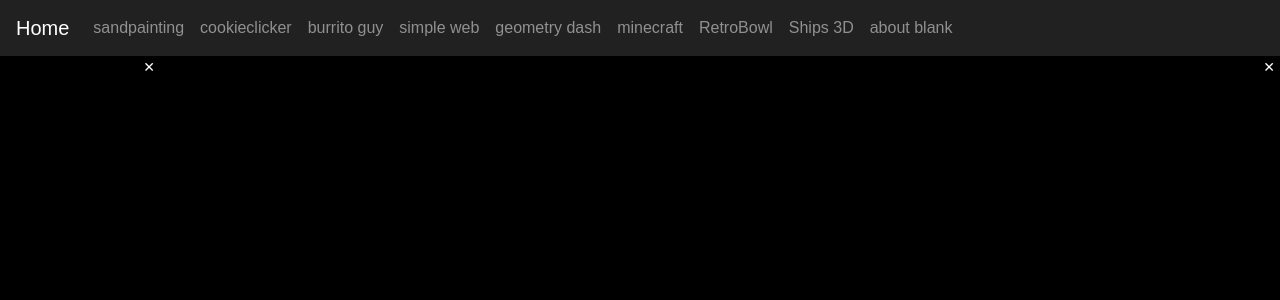
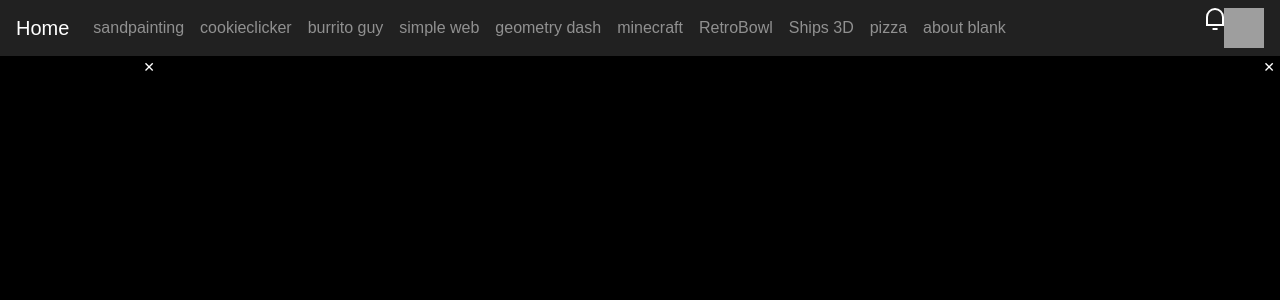
Before and after one commit to Redeye424/school, a Django app: template firstapp/templates/minecraft.html in a window 1280 px wide. Shown: the top 300 px of the page. Run offline with Django 3.2, Linux system fonts and the light colour scheme; the template is opened without the code that fills it, so the values that code supplies are empty; some libraries are stand-ins or nearby versions; grey boxes are pictures that could not be loaded.

Commit message:
Update minecraft.html

```diff
--- a/firstapp/templates/minecraft.html
+++ b/firstapp/templates/minecraft.html
@@ -69,6 +69,79 @@
       user-select: none;
       z-index: 10;
     }
+
+    .bell-container {
+        position: relative;
+        width: 18px;
+        height: 25px;
+    }
+
+        /* Bell shape */
+    .bell {
+        width: 100%;
+        height: 70%;
+        border: 2px solid white;
+        border-radius: 10px 10px 0 0;
+        position: relative;
+    }
+
+    .bell::before,
+    .bell::after {
+        content: "";
+        position: absolute;
+        left: 50%;
+        transform: translateX(-50%);
+        background: white;
+    }
+
+    .bell::before {
+        top: 100%;
+        width: 100%;
+        height: 2px;
+    }
+
+    .bell::after {
+        top: calc(100% + 4px);
+        width: 35%;
+        height: 2px;
+    }
+
+        /* 🔴 RED CIRCLE (NUMBER INCLUDED) */
+    .bell-container::after {
+        content: attr(data-count);
+        position: absolute;
+        top: -6px;
+        right: -6px;
+        min-width: 14px;
+        height: 14px;
+        padding: 0 4px;
+        font-size: 60%;
+        background-color: red;
+        color: white;
+        border-radius: 999px;
+        display: flex;
+        align-items: center;
+        justify-content: center;
+        z-index: 999;
+    }
+
+    .notification[data-count=""] .bell-container::after {
+        display: none;
+    }
+
+    /* Hover animation */
+    .notification:hover .bell-container {
+        animation: bell-animation 650ms ease-out;
+    }
+
+    @keyframes bell-animation {
+        20% { transform: rotate(15deg); }
+        40% { transform: rotate(-15deg) scale(1.1); }
+        60% { transform: rotate(10deg) scale(1.1); }
+        80% { transform: rotate(-10deg); }
+        100% { transform: rotate(0deg); }
+    }
+
   </style>
 </head>
 <body>
@@ -88,12 +161,63 @@
         <li class="nav-item"><a class="nav-link" href="{% url 'minecraft' today_str %}">minecraft</a></li>
         <li class="nav-item"><a class="nav-link" href="{% url 'RetroBowl' today_str %}">RetroBowl</a></li>
         <li class="nav-item"><a class="nav-link" href="{% url 'ships3d' today_str %}">Ships 3D</a></li>
+        <li class="nav-item"><a class="nav-link" href="{% url "pizza" today_str %}">pizza</a></li>
         <li class="nav-item">
           <a class="nav-link" href="#" onclick="create('{% url 'home' today_str %}'); return false;">about blank</a>
         </li>
-      </ul>
-    </div>
-  </nav>
+            {% if user.is_authenticated and user.profile.rank == 10 %}
+            <li class="nav-item">
+              <a class="nav-link" href="{% url 'admin:index' %}">admin</a>
+            </li>
+            {% endif %}
+          </ul>
+            <ul class="navbar-nav ml-auto">
+                <li class="nav-item">
+                  <a href="{% url 'notify' today_str %}" class="notification"
+                    data-count="{% if unread_notifications > 0 %}
+                                    {{ unread_notifications }}
+                                {% if unread_notifications >= 100 %}99+
+                                {% else %}{{ unread_notifications }}{% endif %}
+                                {% endif %}">
+                    <div class="bell-container">
+                      <div class="bell">
+                      </div>
+                    </div>
+                  </a>
+                </li>
+              <!-- Avatar -->
+                <li class="nav-item nav-icon">
+                  <div style="position: relative; display: inline-block;">
+
+                    <a href="{% url 'login' today_str %}">
+                      <img src="{% static 'firstapp/avatardefault.png' %}"
+                           style="width:40px; height:40px;">
+                    </a>
+
+                        <!--<span id="notification-badge" style="
+                            position: absolute;
+                            bottom: 0;
+                            left: 0;
+                            min-width: 16px;
+                            height: 16px;
+                            padding: 0 4px;
+                            font-size: 10px;
+                            background-color: red;
+                            color: white;
+                            border-radius: 999px;
+                            display: flex;
+                            align-items: center;
+                            justify-content: center;
+                            z-index: 20;
+                            transform: translate(0px, -2px);
+                          "></span> -->
+
+                  </div>
+                </li>
+
+            </ul>
+        </div>
+    </nav>
 
   <!-- Game Frame -->
   <div id="game_frame"></div>
```
